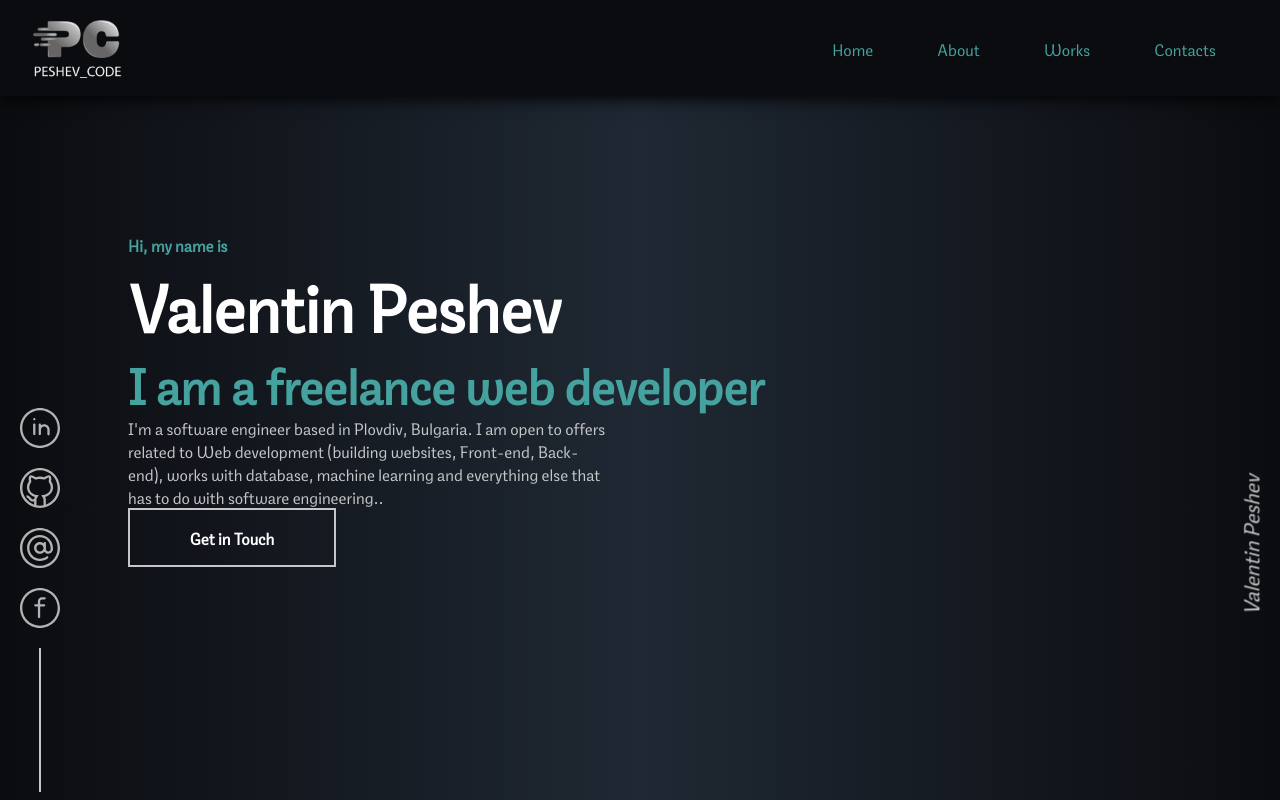
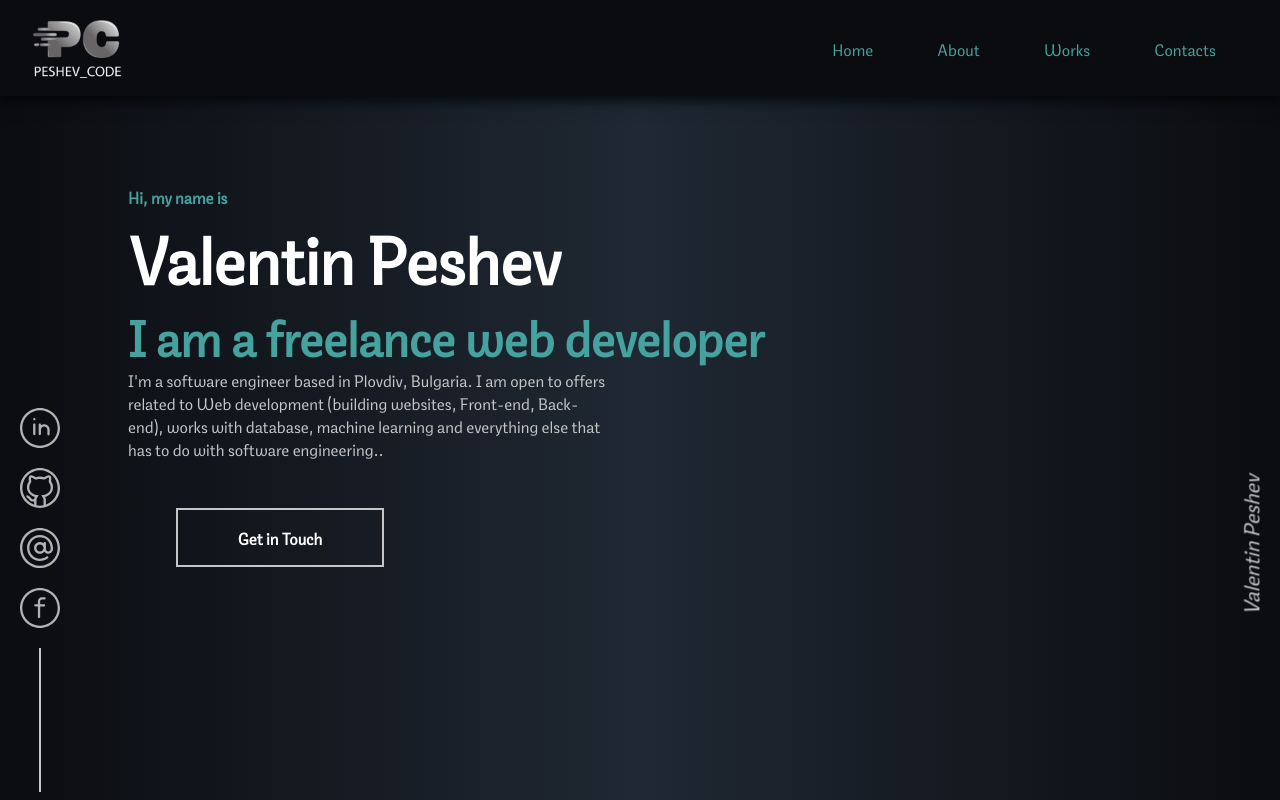
Before and after one commit to valiopld/portfolio, a React app: page / in a window 1280 px wide. Shown: the top 800 px of the page. Built offline with nearby package versions, Linux system fonts and the light colour scheme.

Commit message:
first commit

```diff
--- a/package.json
+++ b/package.json
@@ -7,6 +7,7 @@
     "@testing-library/jest-dom": "^4.2.4",
     "@testing-library/react": "^9.5.0",
     "@testing-library/user-event": "^7.2.1",
+    "gh-pages": "^2.2.0",
     "react": "^16.13.1",
     "react-dom": "^16.13.1",
     "react-scripts": "3.4.1"
--- a/src/style/App.css
+++ b/src/style/App.css
@@ -43,6 +43,7 @@ a {
   transition: all 0.5s;
   width: 13rem;
   text-align: center;
+  margin: 3rem;
 }
 
 .button:hover {
```
Also changed, not shown: 1 other file.
